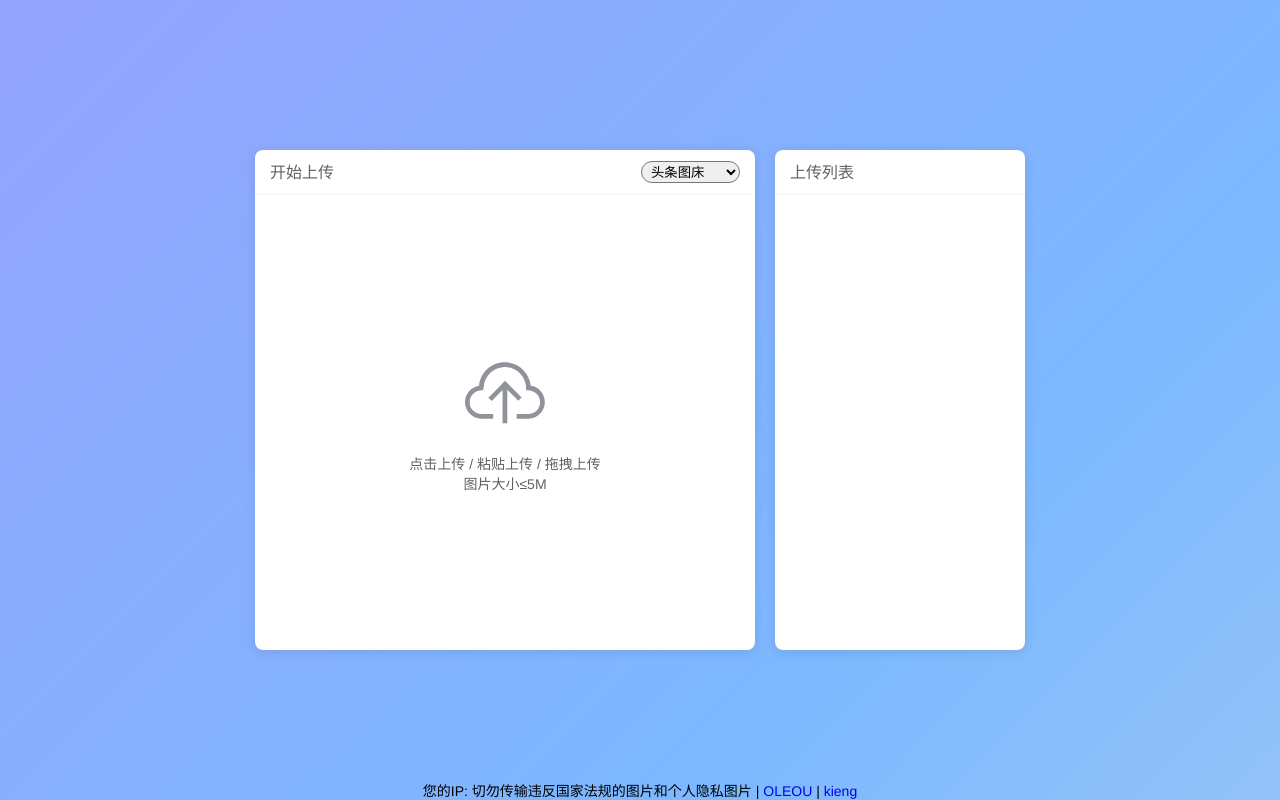
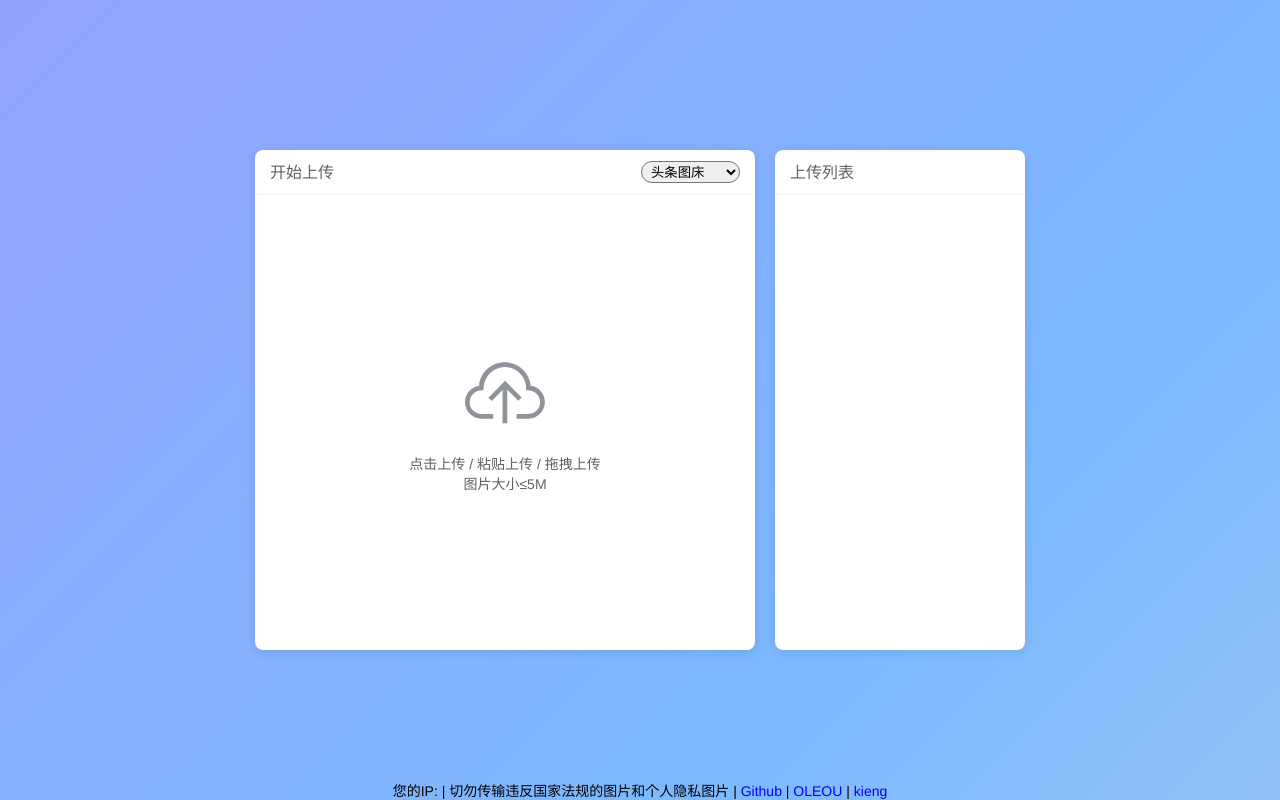
Before and after one commit to tdouguo/pic, a plain HTML site: page index.html in a window 1280 px wide. Drawn offline with nearby package versions, Linux system fonts and the light colour scheme; a script that the page names is missing.

Commit message:
Update index.html

```diff
--- a/index.html
+++ b/index.html
@@ -58,9 +58,11 @@
 <script src="https://pv.sohu.com/cityjson?ie=utf-8"></script>
 <script>document.write(returnCitySN["cname"]+" | "+returnCitySN["cip"])</script>
 
-切勿传输违反国家法规的图片和个人隐私图片
+| 切勿传输违反国家法规的图片和个人隐私图片
+| <a style="text-decoration:none;" href="https://github.com/tdouguo/pic">Github</a>
 | <a style="text-decoration:none;" href="https://www.oleou.com/">OLEOU</a>
 | <a style="text-decoration:none;" href="https://image.kieng.cn/">kieng</a>
+
 </p>
 </div>
 </div>
```
